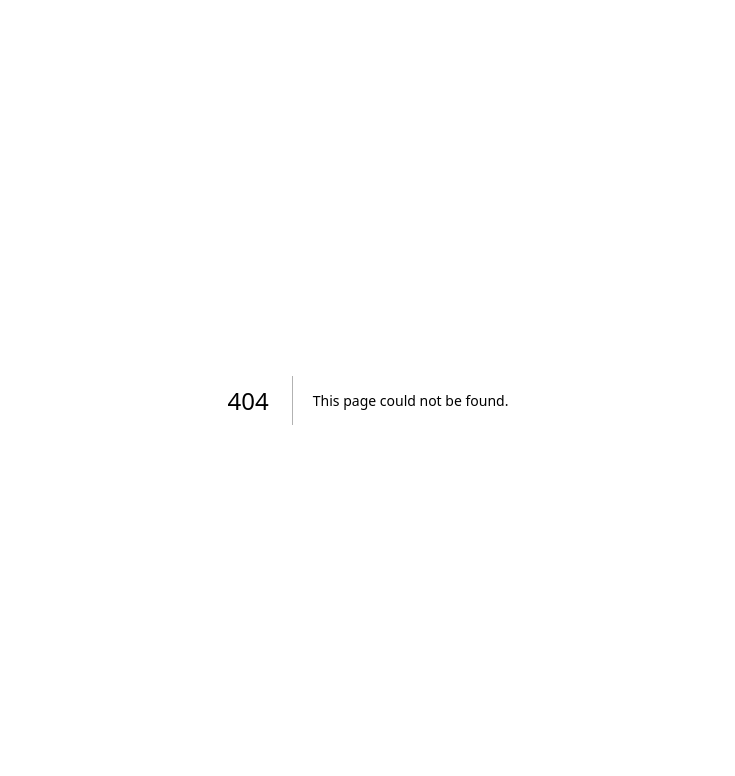
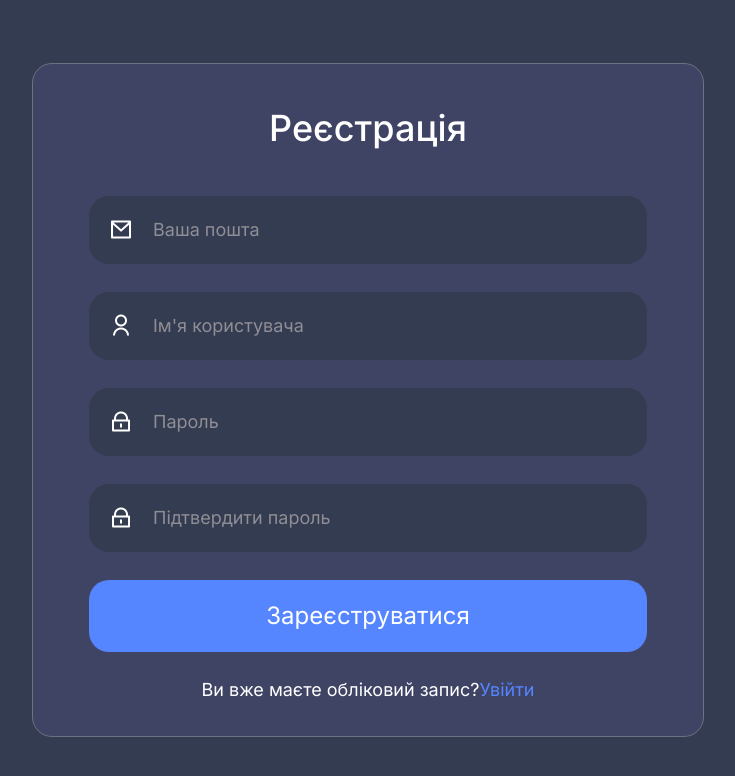
Before and after one commit to ViktorShevchenko/online-chat, a Next.js app: page /sign-up in a window 1280 px wide. Before the commit this address had no page. Shown: the top 776 px of the page, without its empty margins (272-1007 px from the left). Built offline with nearby package versions, Linux system fonts and the light colour scheme.

Commit message:
feat: create sign-up-page

```diff
--- a/components/shared/Icon/Icon.tsx
+++ b/components/shared/Icon/Icon.tsx
@@ -3,7 +3,7 @@ import classNames from "classnames";
 
 import styles from "./Icon.module.scss";
 
-type VariantType =
+export type IconVariantType =
   | "information"
   | "attachment"
   | "chat"
@@ -18,7 +18,7 @@ type VariantType =
   | "edit";
 
 type Props = {
-  variant: VariantType;
+  variant: IconVariantType;
   className?: string;
 };
 
--- /dev/null
+++ b/components/shared/buttons/Button/Button.tsx
@@ -0,0 +1,18 @@
+import React, { ButtonHTMLAttributes } from 'react'
+
+type Props = ButtonHTMLAttributes<HTMLButtonElement> & {
+  children?: React.ReactNode;
+}
+
+const Button: React.FC<Props> = ({children, ...props }) => {
+  return (
+    <button
+    className="w-full mb-6 p-5 bg-blue-500 text-white text-2xl rounded-3xl hover:bg-blue-600 transition-colors"
+    {...props}
+  >
+    {children}
+  </button>
+  )
+}
+
+export default Button
--- /dev/null
+++ b/components/shared/forms/Input/Input.tsx
@@ -0,0 +1,30 @@
+import React from "react";
+import Icon, { IconVariantType } from "../../Icon/Icon";
+
+type Props = {
+  type?: string;
+  placeholder: string;
+  name: string;
+  icon: IconVariantType;
+}
+
+const Input: React.FC<Props> = ({type="text", placeholder, name, icon}) => {
+  return (
+    <fieldset className="relative mb-7">
+      <label>
+        <Icon
+          className="absolute top-1/2 left-5 -translate-y-1/2 text-2xl text-white"
+          variant={icon}
+        />
+        <input
+          className="w-full py-5 pr-5 pl-16 bg-slate-500 rounded-3xl text-lg placeholder:text-grey-500 text-white"
+          type={type}
+          placeholder={placeholder}
+          name={name}
+        />
+      </label>
+    </fieldset>
+  );
+};
+
+export default Input;
--- /dev/null
+++ b/components/shared/layout/Layout.tsx
@@ -0,0 +1,11 @@
+import classNames from "classnames";
+import React from "react";
+type Props = {
+  children: React.ReactNode;
+  className?: string;
+};
+
+const Layout: React.FC<Props> = ({ className, children }) => {
+  return <main className={classNames("main", className)}>{children}</main>;
+};
+export default Layout;
--- /dev/null
+++ b/components/shared/typography/Heading/Heading.tsx
@@ -0,0 +1,17 @@
+import classNames from "classnames";
+import React from "react";
+
+type Props = {
+  className?: string;
+  children?: React.ReactNode;
+}
+
+const Heading: React.FC<Props> = ({className, children}) => {
+  return (
+    <h1 className={classNames("mb-12 text-4xl font-medium text-center", className)}>
+      {children}
+    </h1>
+  );
+};
+
+export default Heading;
--- /dev/null
+++ b/pages/sign-up.tsx
@@ -0,0 +1,45 @@
+import Button from "@/components/shared/buttons/Button/Button";
+import Heading from "@/components/shared/typography/Heading/Heading";
+import Icon from "@/components/shared/Icon/Icon";
+import Input from "@/components/shared/forms/Input/Input";
+import Layout from "@/components/shared/layout/Layout";
+import Link from "next/link";
+
+const SignUp = () => {
+  return (
+    <Layout className="flex flex-col">
+      <form className="w-full px-14 pt-11 pb-8 rounded-3xl max-w-2xl m-auto mx-auto bg-slate-600 border border-gray-500">
+        <Heading>Реєстрація</Heading>
+
+        <Input type="email" name="email" placeholder="Ваша пошта" icon="mail" />
+        <Input
+          type="text"
+          name="name"
+          placeholder="Ім'я користувача"
+          icon="user"
+        />
+        <Input
+          type="password"
+          name="password"
+          placeholder="Пароль"
+          icon="lock"
+        />
+        <Input
+          type="password"
+          name="email"
+          placeholder="Підтвердити пароль"
+          icon="lock"
+        />
+
+        <Button type="submit">Зареєструватися</Button>
+
+        <p className="text-lg text-center">
+          Ви вже маєте обліковий запис?
+          <Link href="/sign-in">Увійти</Link>
+        </p>
+      </form>
+    </Layout>
+  );
+};
+
+export default SignUp;
--- a/styles/globals.scss
+++ b/styles/globals.scss
@@ -2,30 +2,26 @@
 @tailwind components;
 @tailwind utilities;
 
-html, body {
-  @apply font-inter;
+html, body, #__next {
+  @apply m-0 min-h-full bg-slate-500 text-white;
 }
 
-// :root {
-//   --foreground-rgb: 0, 0, 0;
-//   --background-start-rgb: 214, 219, 220;
-//   --background-end-rgb: 255, 255, 255;
-// }
+html, body {
+  @apply h-full font-inter;
+}
 
-// @media (prefers-color-scheme: dark) {
-//   :root {
-//     --foreground-rgb: 255, 255, 255;
-//     --background-start-rgb: 0, 0, 0;
-//     --background-end-rgb: 0, 0, 0;
-//   }
-// }
+#__next {
+  @apply flex;
+}
 
-// body {
-//   color: rgb(var(--foreground-rgb));
-//   background: linear-gradient(
-//       to bottom,
-//       transparent,
-//       rgb(var(--background-end-rgb))
-//     )
-//     rgb(var(--background-start-rgb));
-// }
+.main {
+  @apply flex-1;
+}
+
+a {
+  @apply text-blue-500 transition-colors;
+
+  &:hover {
+    @apply text-blue-600 underline;
+  }
+}
--- a/tailwind.config.js
+++ b/tailwind.config.js
@@ -27,6 +27,7 @@ module.exports = {
         },
         blue: {
           500: "#5585FF",
+          600: "#0b5ed7",
         },
         red: {
           500: "#F5544A",
@@ -39,6 +40,9 @@ module.exports = {
         inter: ["var(--font-inter)", ...fontFamily.sans],
         icomoon: ["var(--font-icomoon)"],
       },
+      borderRadius: {
+        '3xl': '1.25rem',
+      }
     },
   },
   plugins: [],
```
Also changed, not shown: components/shared/forms/Input.module.scss (added).
